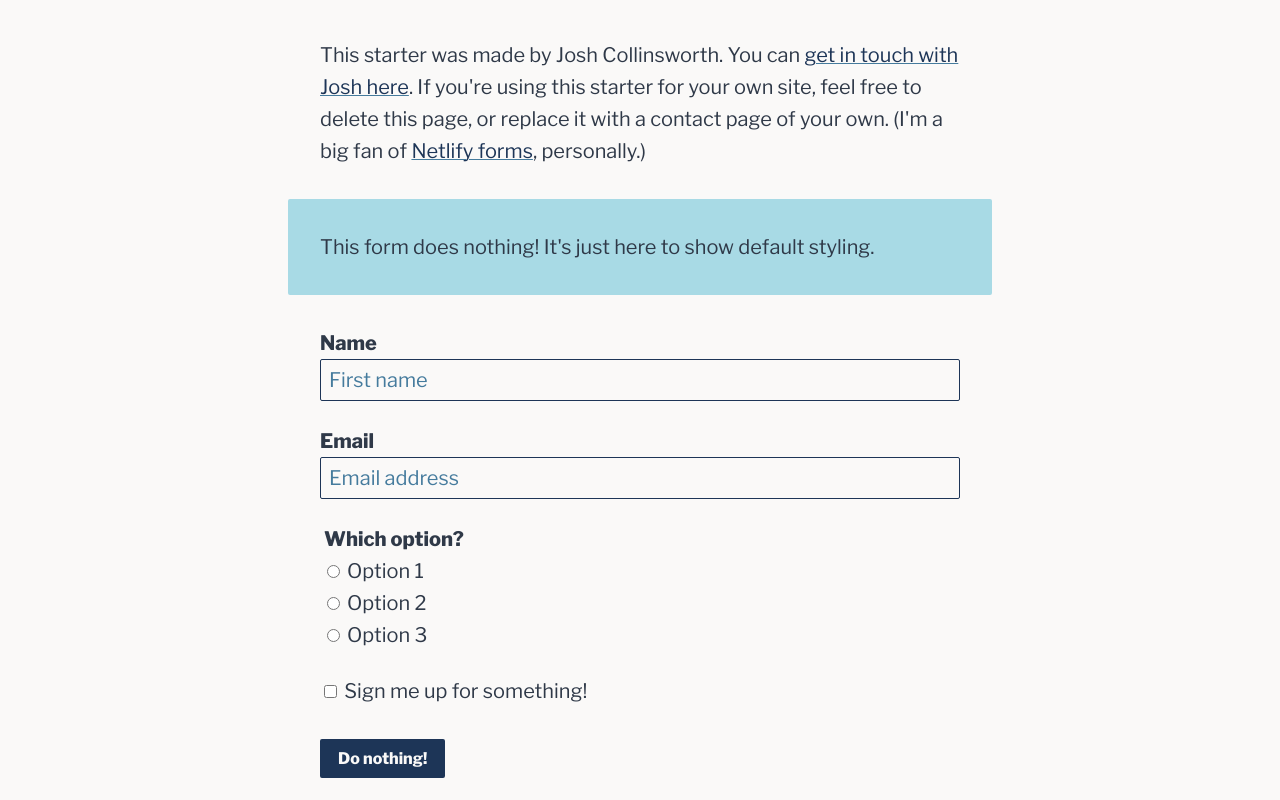
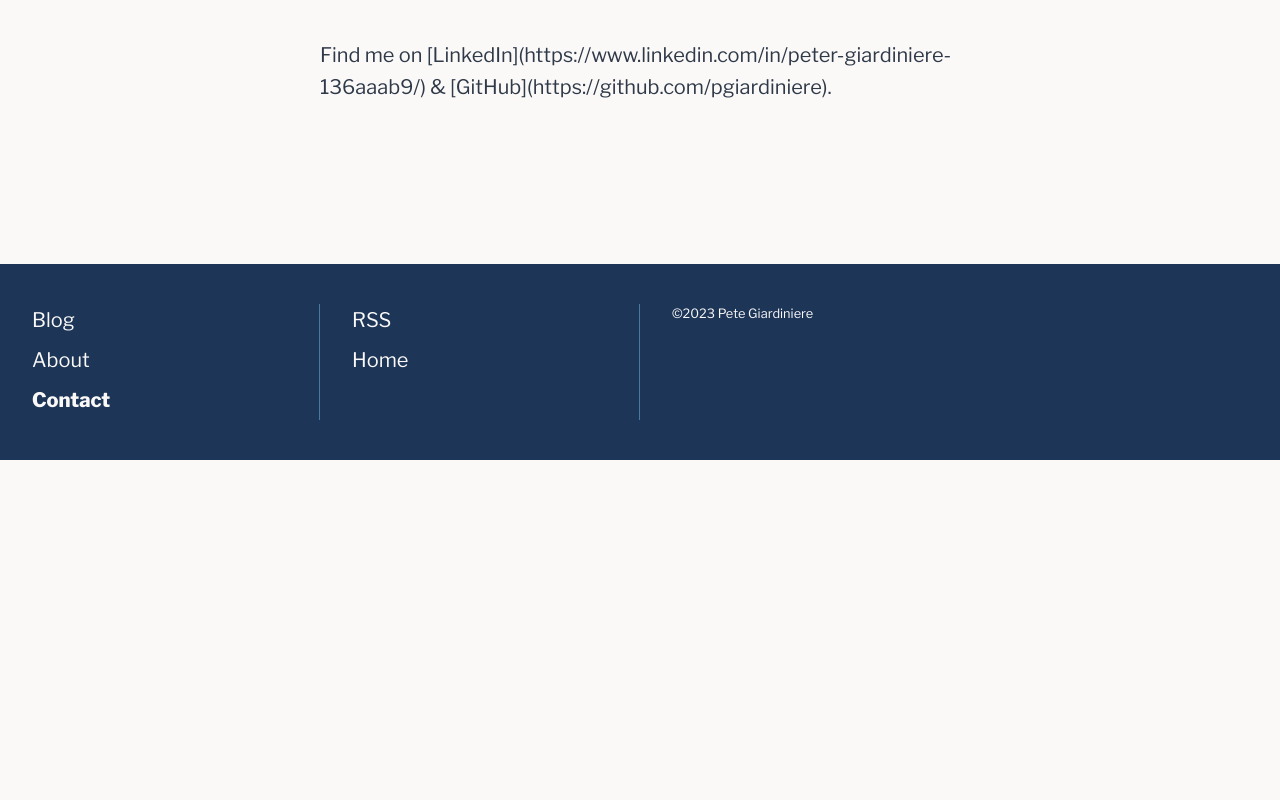
Before and after one commit to pgiardiniere/personal-site, a SvelteKit app: page /contact in a window 1280 px wide. Shown: the part 340-1140 px from the top of the page. After the commit the page ends 800 px from the top, so only its background shows below. Built offline with nearby package versions, Linux system fonts and the light colour scheme.

Commit message:
replace boilerplate

```diff
--- a/src/routes/contact/+page.svelte
+++ b/src/routes/contact/+page.svelte
@@ -1,55 +1,8 @@
-<script>
-	import Callout from '$lib/components/Callout.svelte'
-</script>
-
-
 <svelte:head>
 	<title>Contact</title>
 </svelte:head>
 
-
 <h1>Contact</h1>
 
-This starter was made by Josh Collinsworth. You can <a rel="external" href="https://joshcollinsworth.com/contact">get in touch with Josh here</a>.
-
-If you're using this starter for your own site, feel free to delete this page, or replace it with a contact page of your own. (I'm a big fan of <a href="https://docs.netlify.com/forms/setup/">Netlify forms</a>, personally.)
-
-<Callout>This form does nothing! It's just here to show default styling.</Callout>
-
-<form on:submit|preventDefault>
-	<div class="form-section">
-		<label for="name">Name</label>
-		<input type="text" id="name" placeholder="First name" />
-	</div>
-
-	<div class="form-section">
-		<label for="email">Email</label>
-		<input type="email" id="email" placeholder="Email address" />
-	</div>
-
-	<fieldset>
-		<legend>
-			Which option?
-		</legend>
-
-		<div>
-			<input type="radio" name="s" id="s1" value="s1">
-			<label for="s1">Option 1</label>
-		</div>
-		<div>
-			<input type="radio" name="s" id="s2" value="s2">
-			<label for="s2">Option 2</label>
-		</div>
-		<div>
-			<input type="radio" name="s" id="s3" value="s3">
-			<label for="s3">Option 3</label>
-		</div>
-	</fieldset>
-
-	<div class="form-section">
-		<input type="checkbox" id="c1" >
-		<label for="c1">Sign me up for something!</label>
-	</div>
-
-	<input type="submit" value="Do nothing!">
-</form>
+<p>Find me on [LinkedIn](https://www.linkedin.com/in/peter-giardiniere-136aaab9/)
+& [GitHub](https://github.com/pgiardiniere).</p>
```
